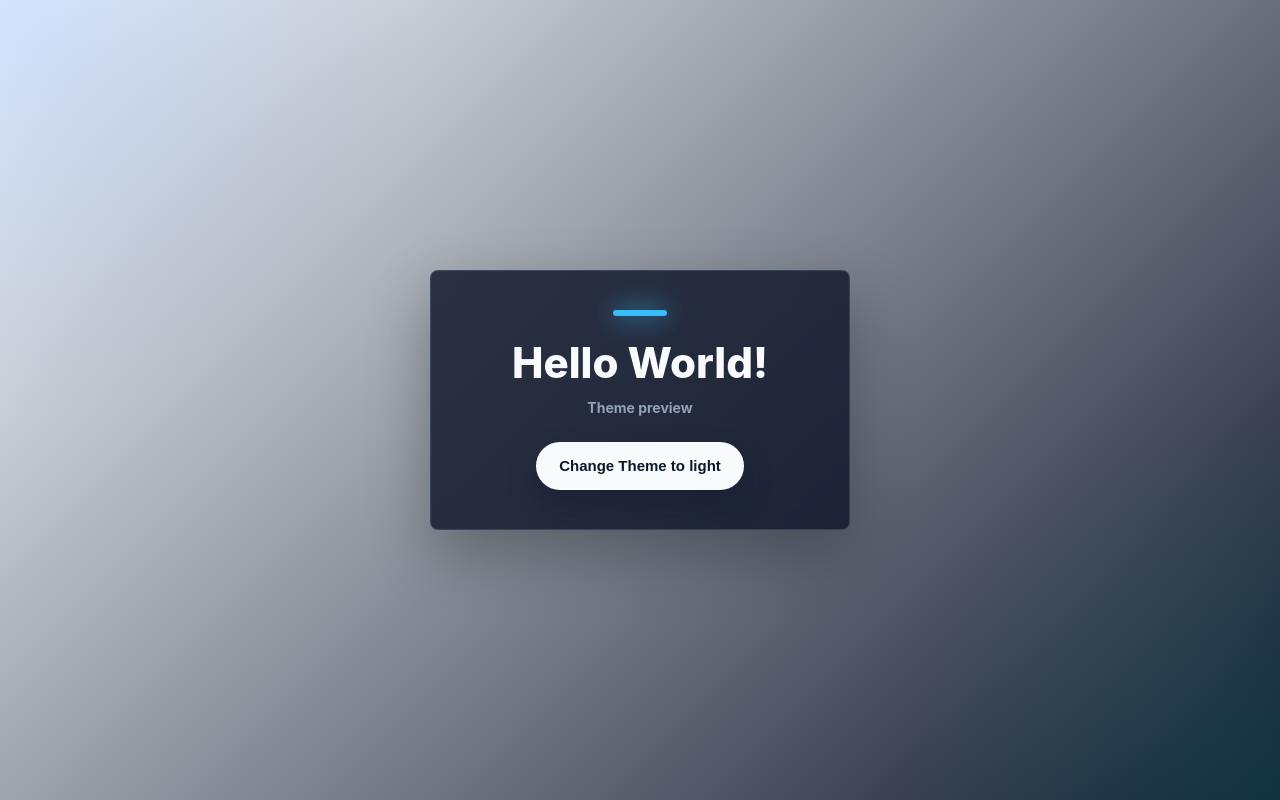
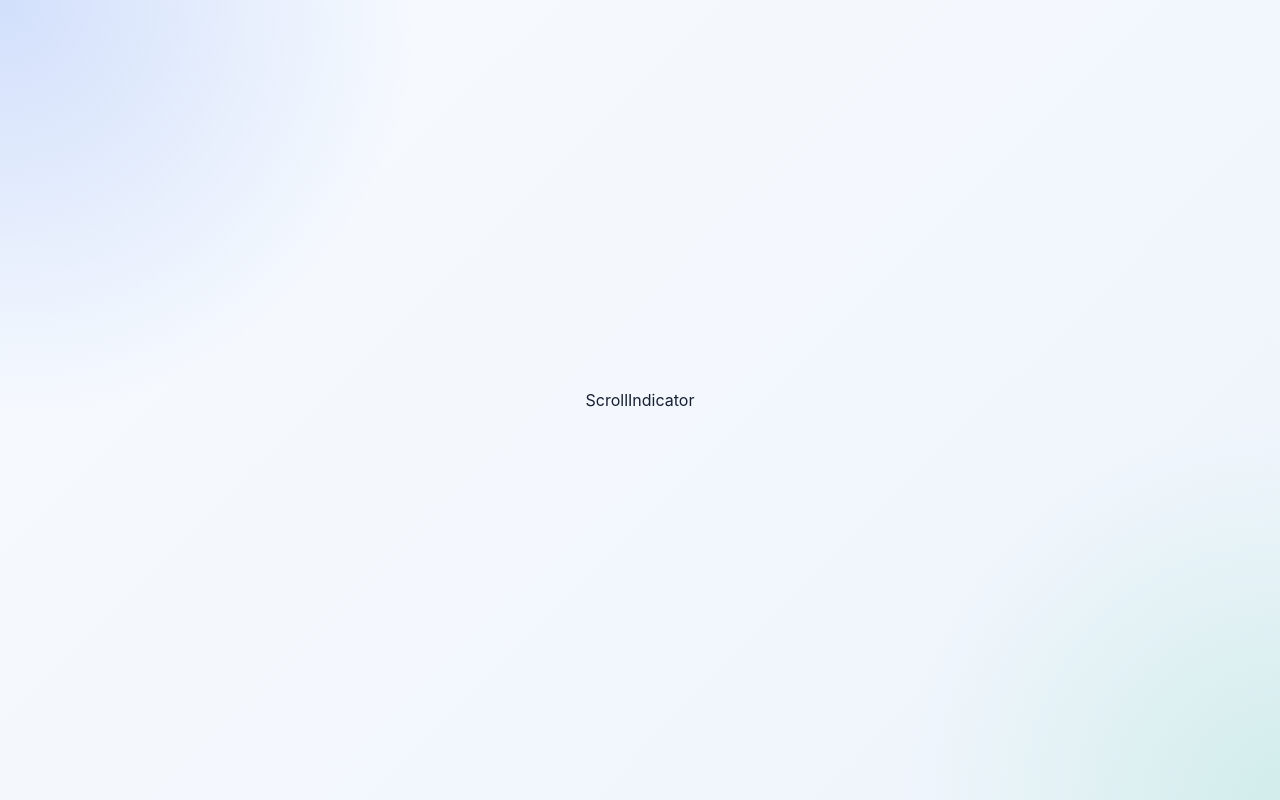
Before and after one commit to TanKaiYi0220/React-Practice-25-Projects, a React (Vite) app: page / in a window 1280 px wide. Built offline with nearby package versions, Linux system fonts and the light colour scheme.

Commit message:
feat: create scrollIndicator component

```diff
--- a/src/App.jsx
+++ b/src/App.jsx
@@ -8,6 +8,7 @@ import LoadMore from './components/load_more/LoadMore'
 import TreeView from './components/tree-view/TreeView'
 import QRCodeGenerator from './components/qr-code/QRCodeGenerator'
 import ChangeTheme from './components/change_theme/ChangeTheme'
+import ScrollIndicator from './components/scroll_indicator/ScrollIndicator'
 
 const App = () => {
   return (
@@ -20,7 +21,8 @@ const App = () => {
       {/* <LoadMore /> */}
       {/* <TreeView /> */}
       {/* <QRCodeGenerator /> */}
-      <ChangeTheme />
+      {/* <ChangeTheme /> */}
+      <ScrollIndicator />
     </>
   )
 }
--- /dev/null
+++ b/src/components/scroll_indicator/ScrollIndicator.jsx
@@ -0,0 +1,12 @@
+import React from 'react'
+import "./style.css"
+
+const ScrollIndicator = () => {
+    return (
+        <div className="scrollIndicatorContainer">
+            ScrollIndicator
+        </div>
+    )
+}
+
+export default ScrollIndicator
--- /dev/null
+++ b/src/components/scroll_indicator/style.css
@@ -0,0 +1,21 @@
+.scrollIndicatorContainer {
+  --page-bg: #eef4fb;
+  --page-glow-one: rgba(37, 99, 235, 0.18);
+  --page-glow-two: rgba(16, 185, 129, 0.13);
+  --text-primary: #172033;
+
+  min-height: 100vh;
+  width: 100%;
+  box-sizing: border-box;
+  display: flex;
+  align-items: center;
+  justify-content: center;
+  padding: 48px;
+  color: var(--text-primary);
+  text-align: center;
+  background:
+    radial-gradient(circle at top left, var(--page-glow-one), transparent 420px),
+    radial-gradient(circle at bottom right, var(--page-glow-two), transparent 380px),
+    linear-gradient(135deg, #f8fbff 0%, var(--page-bg) 100%);
+  transition: background 260ms ease, color 260ms ease;
+}
```
